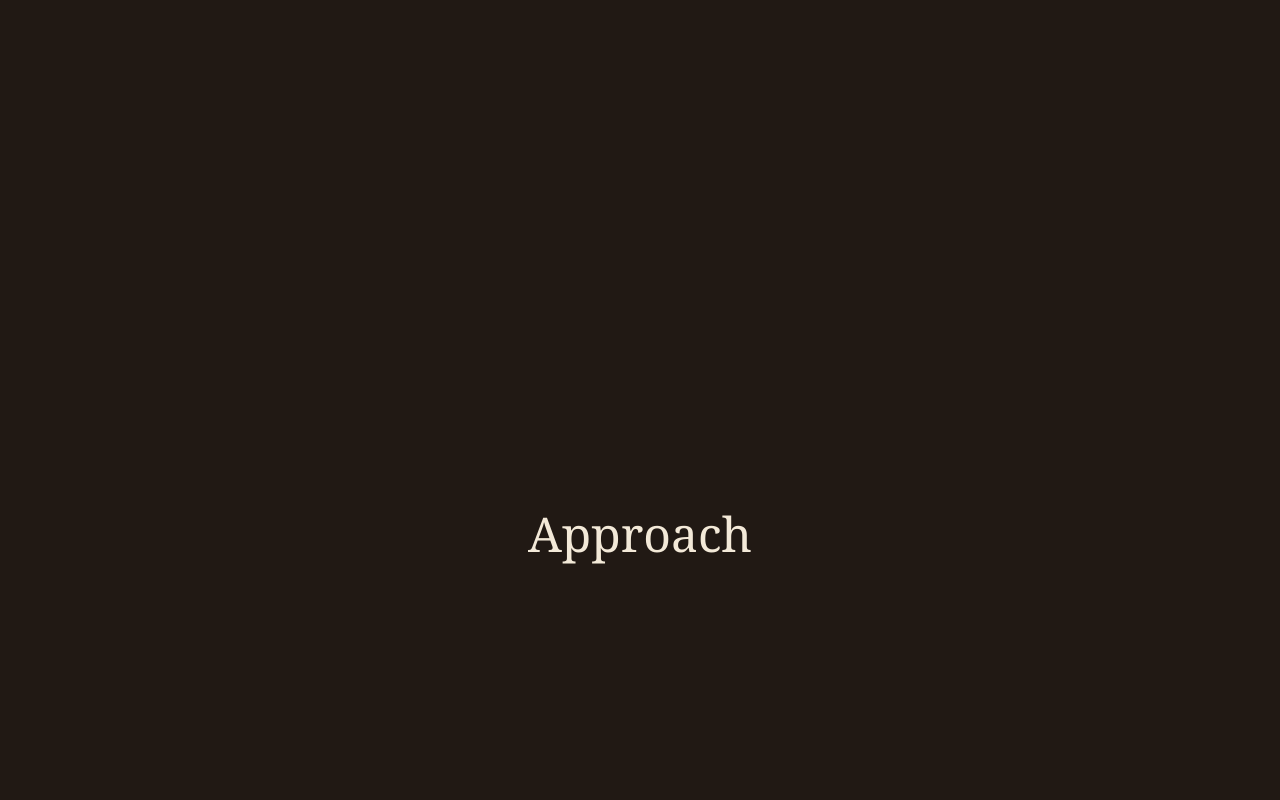
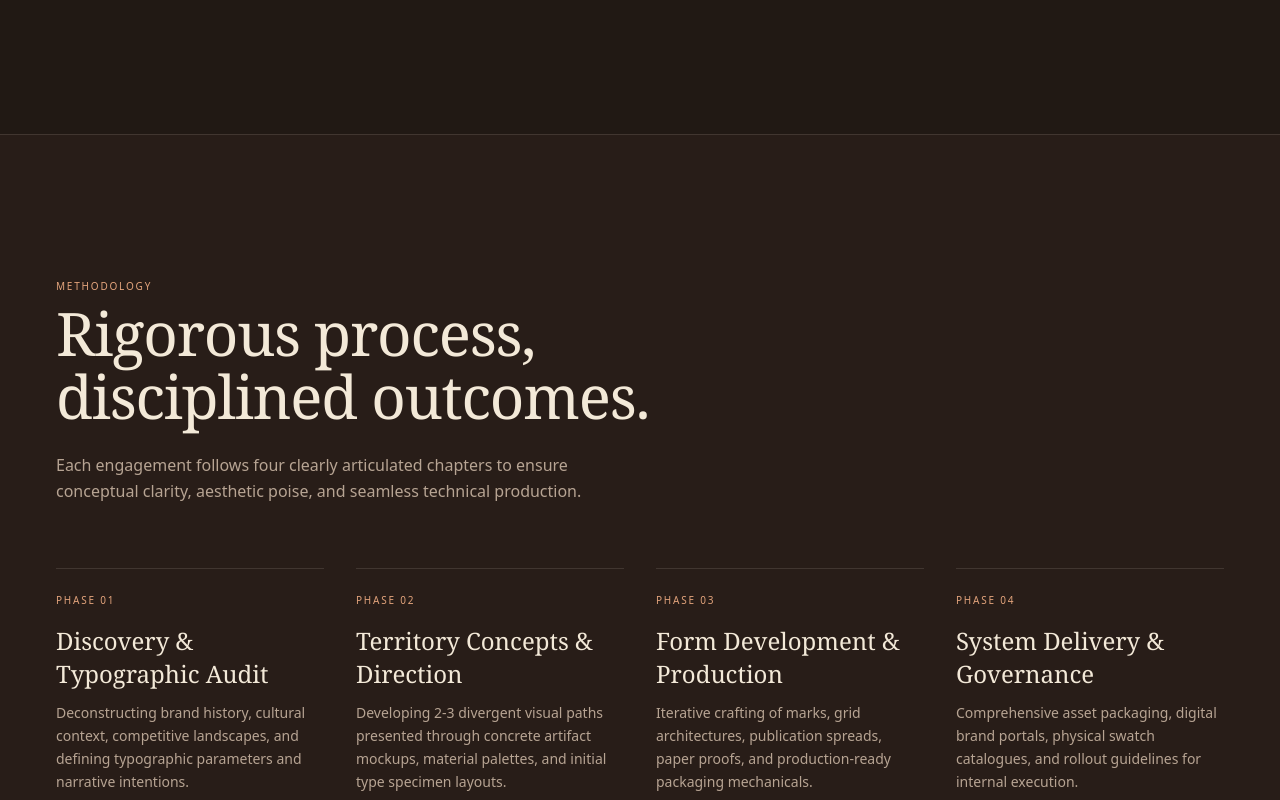
Before and after one commit to Kalx6/alferid-portfolio, a React (Vite) app: page / in a window 1280 px wide. Shown: the part 5640-6440 px from the top of the page. Built offline with nearby package versions, Linux system fonts and the light colour scheme.

Commit message:
feat: add process section

```diff
--- /dev/null
+++ b/src/components/sections/Process.jsx
@@ -0,0 +1,35 @@
+import Container from '../ui/Container'
+import { processIntro, processSteps } from '../../data/process'
+
+export default function Process() {
+  return (
+    <section
+      id="approach"
+      aria-labelledby="approach-heading"
+      className="border-y border-line bg-surface/50 py-24 lg:py-36"
+    >
+      <Container>
+        <p className="text-[10px] uppercase tracking-[0.18em] text-label">{processIntro.label}</p>
+        <h2
+          id="approach-heading"
+          className="mt-2 max-w-3xl font-serif text-5xl leading-[1.05] tracking-[-0.02em] lg:text-6xl"
+        >
+          {processIntro.title}
+        </h2>
+        <p className="mt-6 max-w-xl leading-relaxed text-muted">{processIntro.description}</p>
+
+        <ol className="mt-16 grid gap-x-8 gap-y-12 sm:grid-cols-2 lg:grid-cols-4">
+          {processSteps.map(({ title, description }, index) => (
+            <li key={title} className="border-t border-line pt-6">
+              <p className="text-[10px] uppercase tracking-[0.18em] text-label">
+                Phase {String(index + 1).padStart(2, '0')}
+              </p>
+              <h3 className="mt-4 font-serif text-xl leading-snug lg:text-2xl">{title}</h3>
+              <p className="mt-3 text-sm leading-relaxed text-muted">{description}</p>
+            </li>
+          ))}
+        </ol>
+      </Container>
+    </section>
+  )
+}
--- /dev/null
+++ b/src/data/process.js
@@ -0,0 +1,30 @@
+// Placeholder content from the Stitch mockup: confirm against the designer's real workflow.
+export const processIntro = {
+  label: 'Methodology',
+  title: 'Rigorous process, disciplined outcomes.',
+  description:
+    'Each engagement follows four clearly articulated chapters to ensure conceptual clarity, aesthetic poise, and seamless technical production.',
+}
+
+export const processSteps = [
+  {
+    title: 'Discovery & Typographic Audit',
+    description:
+      'Deconstructing brand history, cultural context, competitive landscapes, and defining typographic parameters and narrative intentions.',
+  },
+  {
+    title: 'Territory Concepts & Direction',
+    description:
+      'Developing 2-3 divergent visual paths presented through concrete artifact mockups, material palettes, and initial type specimen layouts.',
+  },
+  {
+    title: 'Form Development & Production',
+    description:
+      'Iterative crafting of marks, grid architectures, publication spreads, paper proofs, and production-ready packaging mechanicals.',
+  },
+  {
+    title: 'System Delivery & Governance',
+    description:
+      'Comprehensive asset packaging, digital brand portals, physical swatch catalogues, and rollout guidelines for internal execution.',
+  },
+]
--- a/src/pages/Home.jsx
+++ b/src/pages/Home.jsx
@@ -3,12 +3,7 @@ import Stats from '../components/sections/Stats'
 import SelectedWork from '../components/sections/SelectedWork'
 import Philosophy from '../components/sections/Philosophy'
 import Services from '../components/sections/Services'
-
-// Temporary stubs: each gets replaced by its real section as we build.
-const stubs = [
-  { id: 'approach', title: 'Approach' },
-  { id: 'contact', title: 'Contact' },
-]
+import Process from '../components/sections/Process'
 
 export default function Home() {
   return (
@@ -18,11 +13,12 @@ export default function Home() {
       <SelectedWork />
       <Philosophy />
       <Services />
-      {stubs.map(({ id, title }) => (
-        <section key={id} id={id} className="grid min-h-screen place-items-center border-b border-line">
-          <h2 className="font-serif text-5xl">{title}</h2>
-        </section>
-      ))}
+      <Process />
+
+      {/* TEMPORARY: replaced by the real Contact section next */}
+      <section id="contact" className="grid min-h-screen place-items-center border-b border-line">
+        <h2 className="font-serif text-5xl">Contact</h2>
+      </section>
     </main>
   )
 }
```
